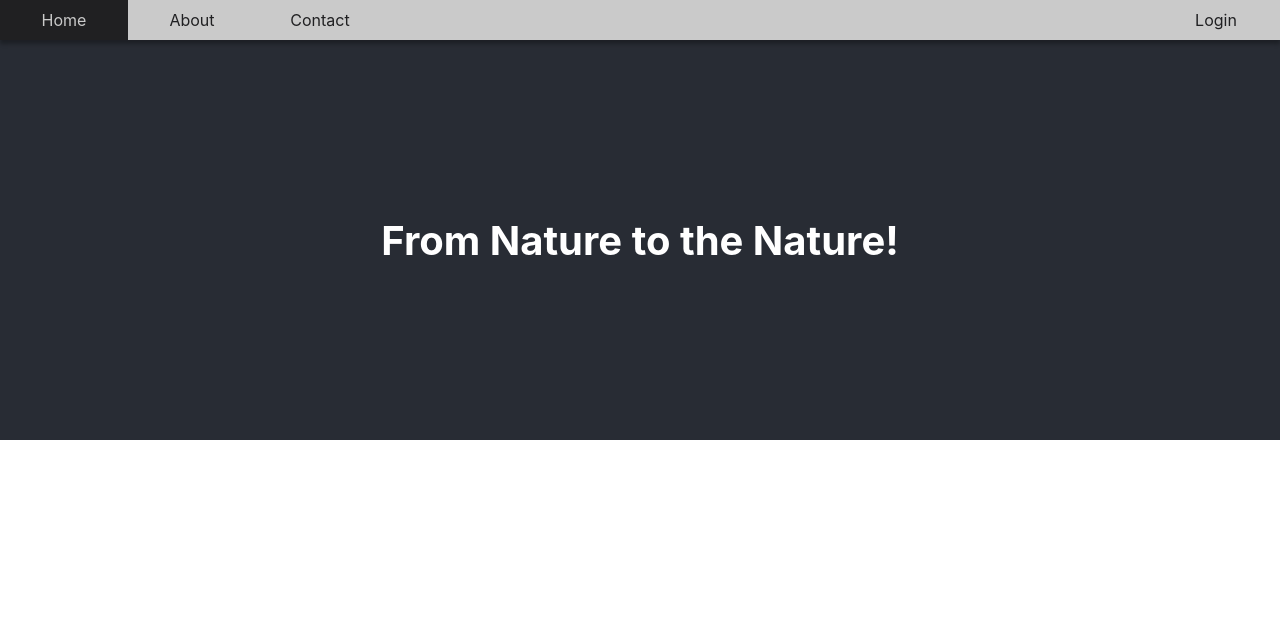
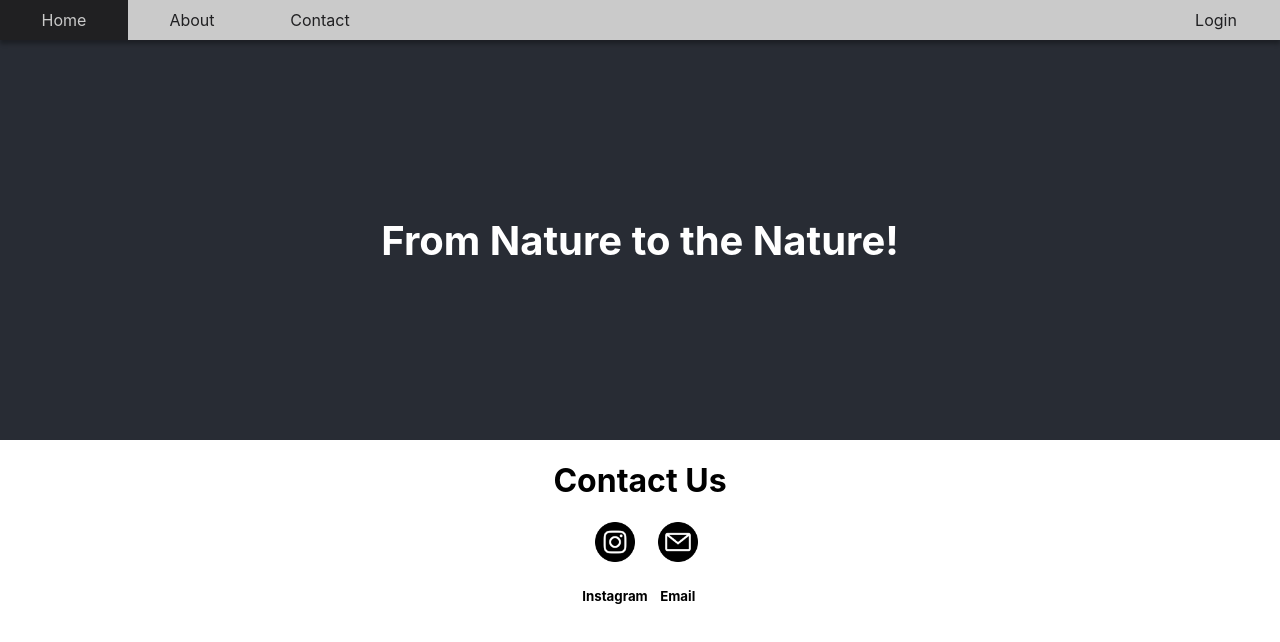
Before and after one commit to nibim/hiking-app, a React (Create React App) app: page /Contact in a window 1280 px wide. Shown: the top 642 px of the page. Built offline with nearby package versions, Linux system fonts and the light colour scheme; no server answers.

Commit message:
page: contacts done except email linking

```diff
--- a/src/App.css
+++ b/src/App.css
@@ -227,3 +227,16 @@ width: 90%;
   width: 40px;
   height: 40px;
 }
+.contacts{
+  display: flex;
+  align-items: center;
+  justify-content: center;
+}
+.contacts > div > img{
+  width: 40px;
+  height: 40px;
+}
+.contacts > div {
+  margin-left: 5px;
+  margin-right: 5px;
+}
--- /dev/null
+++ b/src/components/ButtonMailto.js
@@ -0,0 +1,18 @@
+import React from "react";
+import { Link } from "react-router-dom";
+
+const ButtonMailto = ({ mailto, label }) => {
+    return (
+        <Link
+            to='#'
+            onClick={(e) => {
+                window.location.href = mailto;
+                e.preventDefault();
+            }}
+        >
+            {label}
+        </Link>
+    );
+};
+
+export default ButtonMailto;
--- a/src/pages/Contact.js
+++ b/src/pages/Contact.js
@@ -1,10 +1,35 @@
 import Banner from "../components/Banner"
 import '../App.css';
+import instaImg from "../instagram.png"
+import emailImg from "../email.png"
+import ButtonMailto from "../components/ButtonMailto"
+import { Link } from "react-router-dom";
+
 
 export default function Contact() {
+    function instagramHandler(params) {
+        window.location.href="https://www.instagram.com/hiking_sweden/"
+    }
+    function emailHandler() {
+
+    }
     return(
         <div>
-        <Banner  />
+            <Banner  />
+            <div>
+                <h1>Contact Us</h1>
+                <div className="contacts">
+                    <div onClick={instagramHandler}>
+                        <img src={instaImg} alt='Instagram Icon'/>
+                        <h5>Instagram</h5>
+                    </div>
+                    <div onClick={() => {window.location = 'mailto:beignima8@gmail.com'; console.log("Nima")}}>
+                        <img src={emailImg} alt='Email Icon'/>
+                        <h5>Email</h5>
+                    </div>
+                </div>
+            </div>
+
         </div>
     )
 }
```
Also changed, not shown: src/email.png (added), src/instagram.png (added).
